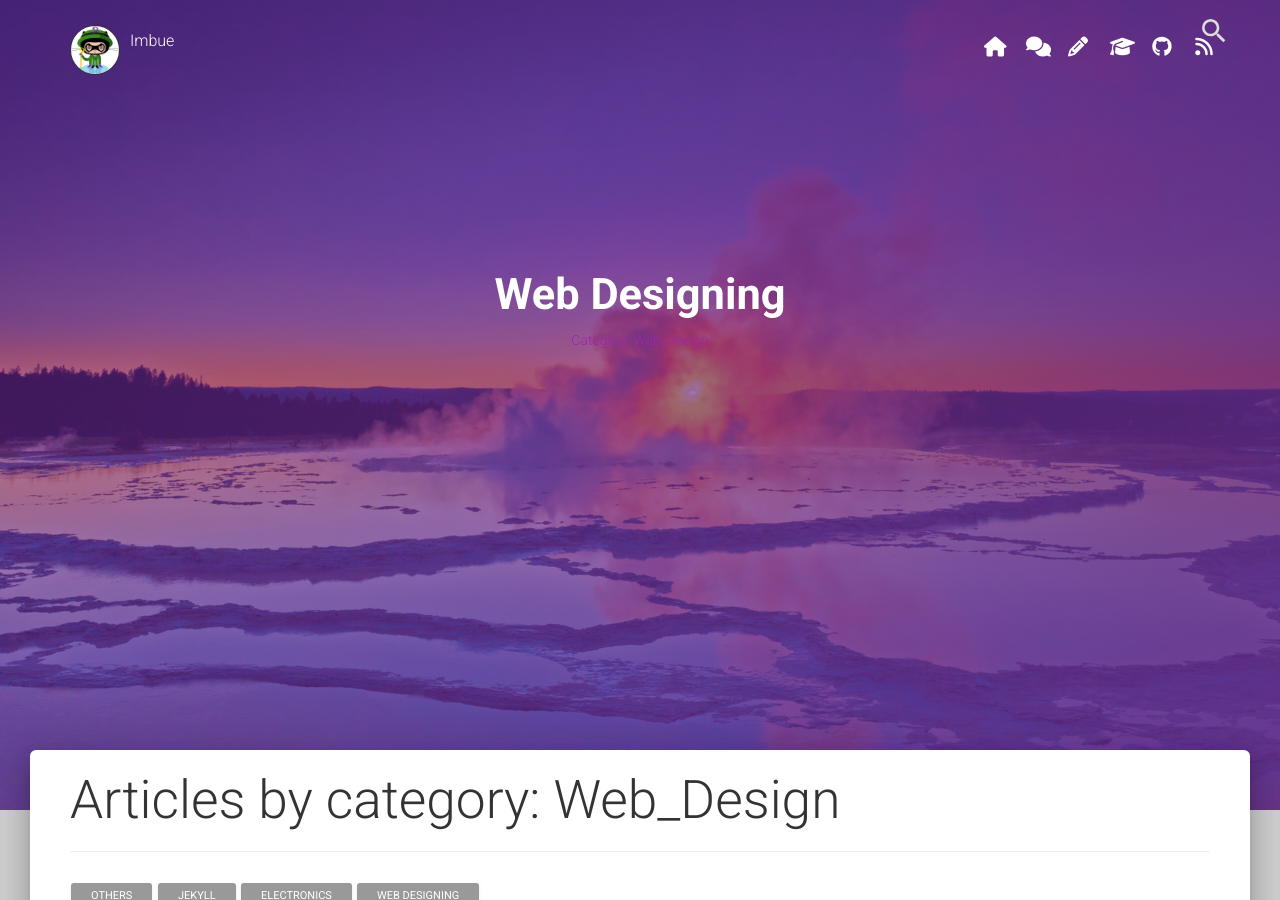
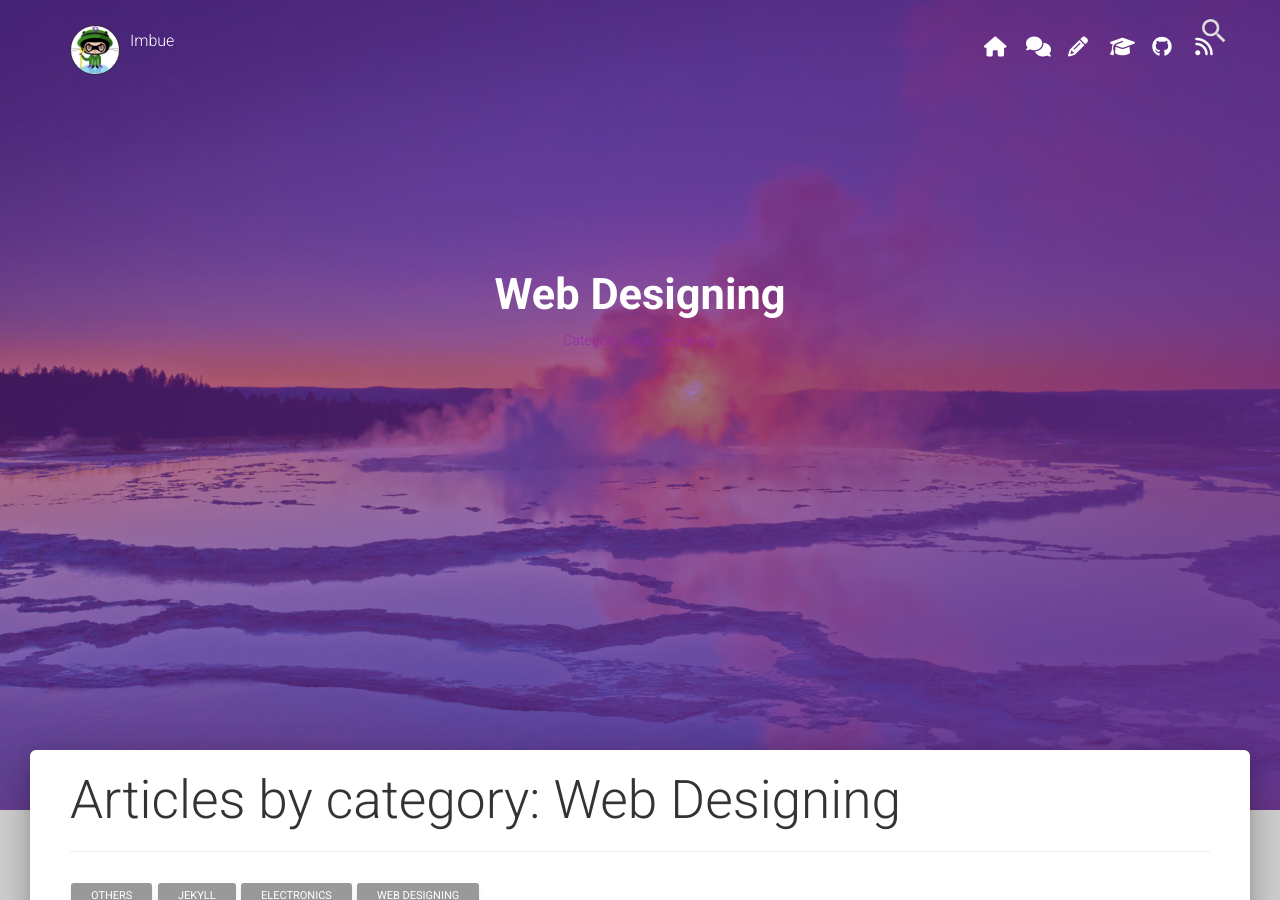
Before and after one commit to tip4programs/imbue, a Jekyll site: the page built from category/Web_Design.md, in a window 1280 px wide and 900 px high. Built offline with Jekyll 4.4.1, drawn with Linux system fonts in a browser that asks for light colours; nearby versions of some CDN libraries.

Commit message:
Update Web_Design.md

```diff
--- a/category/Web_Design.md
+++ b/category/Web_Design.md
@@ -1,6 +1,7 @@
 ---
 layout: posts_by_category
-categories: Web_Design
+categories:
+- Web Designing
 title: Web Designing
 permalink: /category/Web_Design
 ---
```
